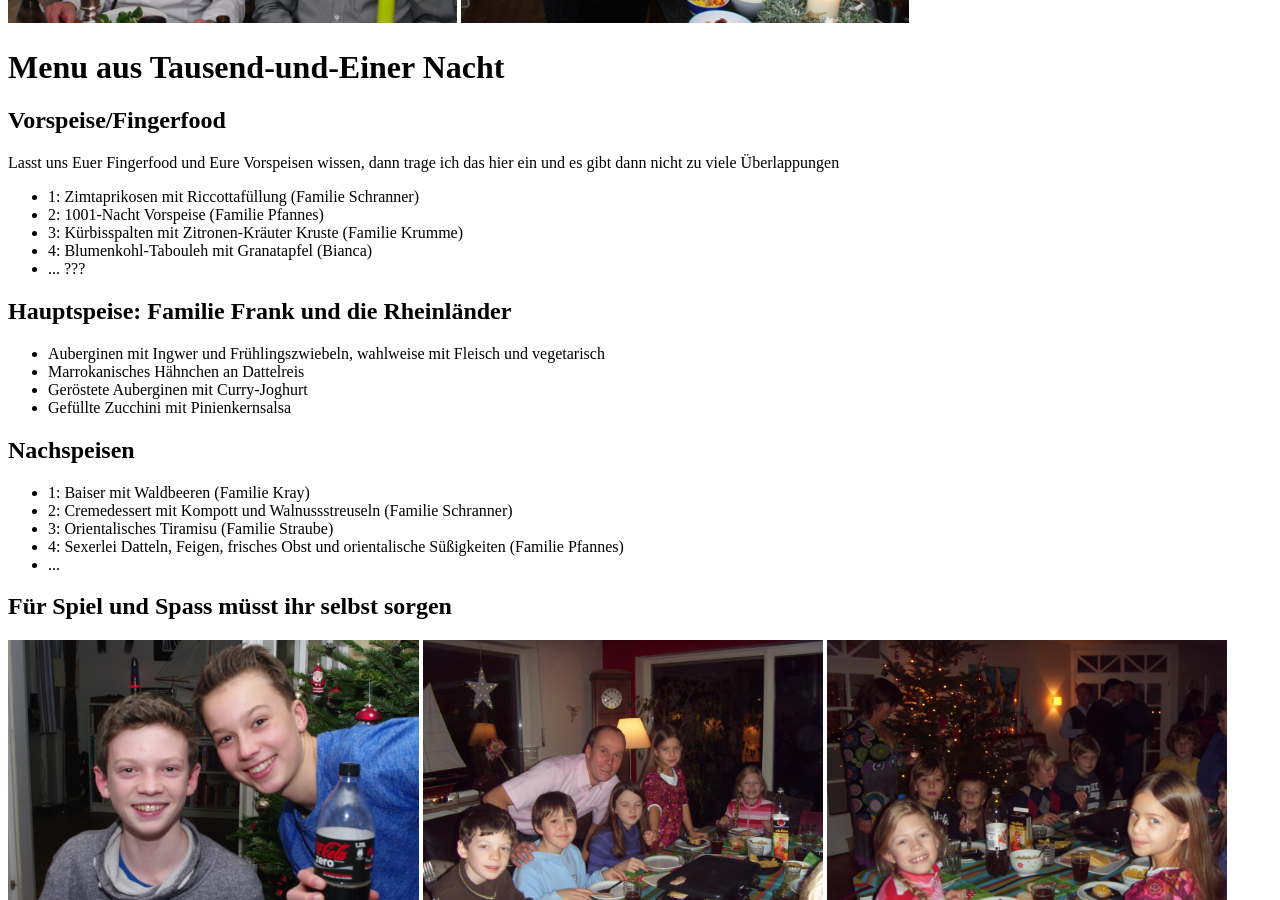
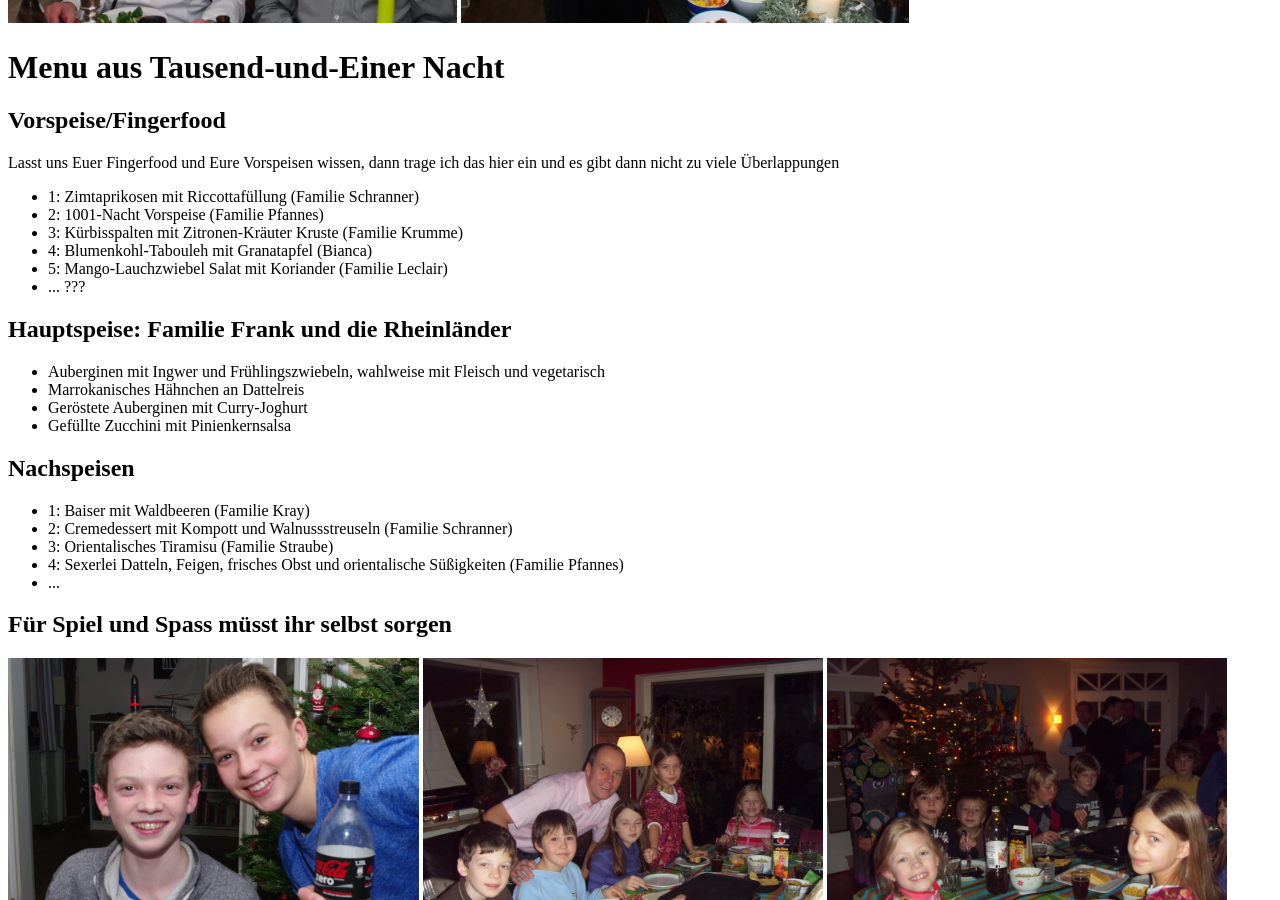
Before and after one commit to DiveDocs/Sylvester2023, a Jekyll site: the page built from index.markdown, in a window 1280 px wide and 900 px high, scrolled down 2184 px. Built offline with Jekyll 4.4.1, drawn with Linux system fonts in a browser that asks for light colours.

Commit message:
Add Mango-Lauchzwiebel Salat to the index

```diff
--- a/index.markdown
+++ b/index.markdown
@@ -68,6 +68,8 @@ Lasst uns Euer Fingerfood und Eure Vorspeisen wissen, dann trage ich das hier ei
 <li> 2: 1001-Nacht Vorspeise (Familie Pfannes)</li>
 <li> 3: Kürbisspalten mit Zitronen-Kräuter Kruste (Familie Krumme)</li>
 <li> 4: Blumenkohl-Tabouleh mit Granatapfel (Bianca)</li>
+<li> 5: Mango-Lauchzwiebel Salat mit Koriander (Familie Leclair)</li>
+
 <li>... ??? </li>
 </ul>
 <h2> Hauptspeise: Familie Frank und die Rheinländer </h2>
```
